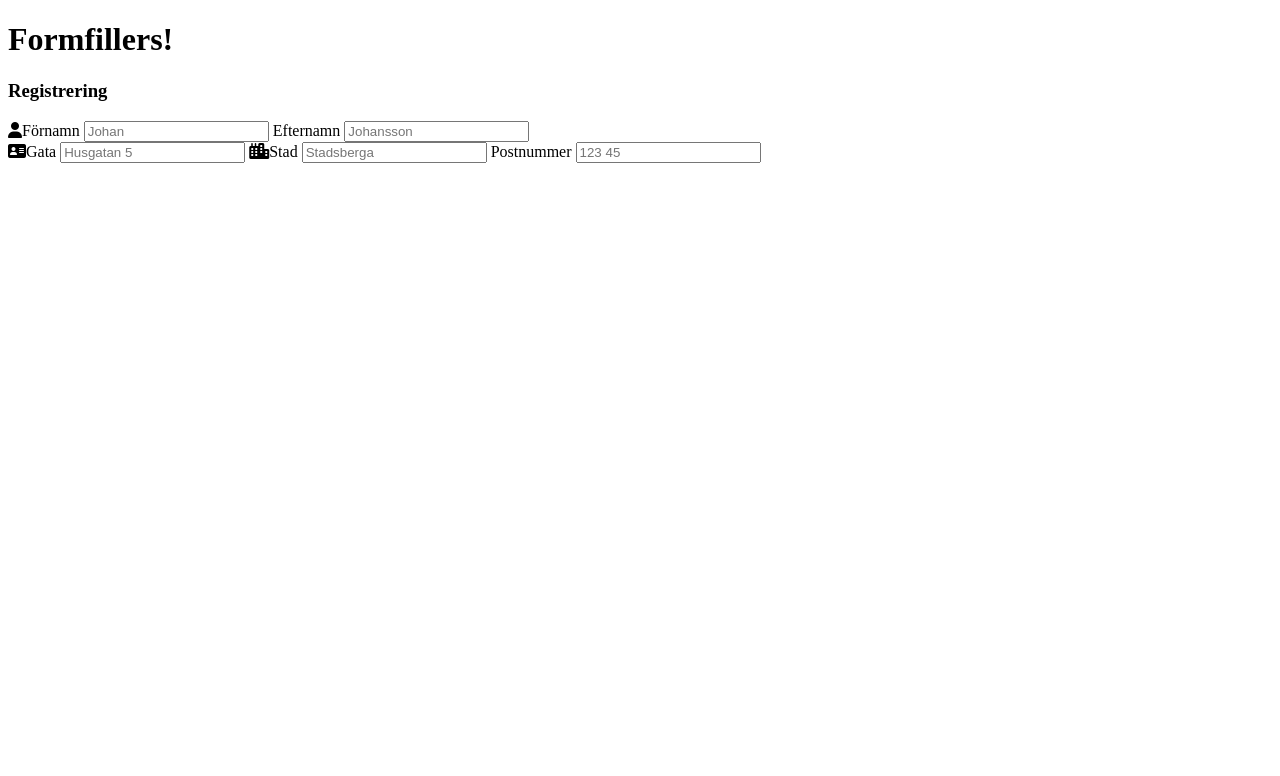
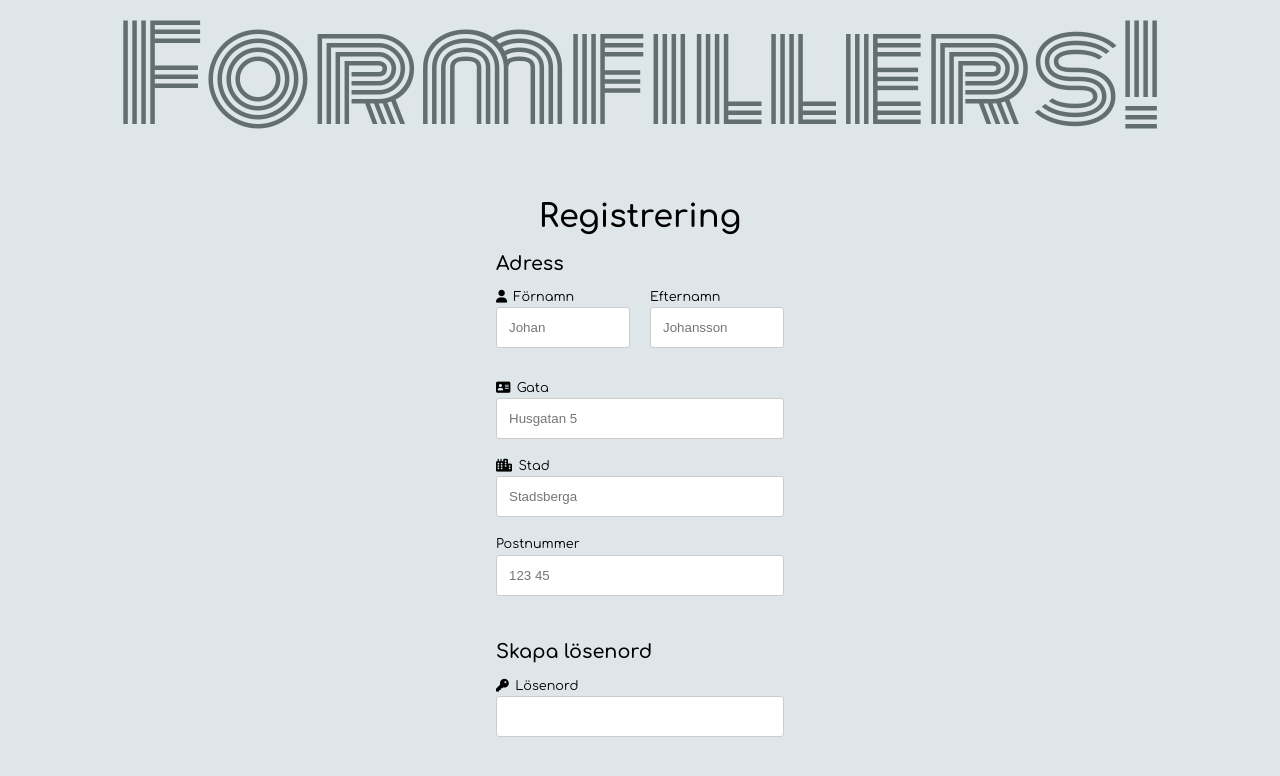
Before and after one commit to carljoeleriksson/form-practice, a plain HTML site: page index.html in a window 1280 px wide. Drawn offline with Linux system fonts and the light colour scheme.

Commit message:
Finished HTML & CSS for now

```diff
--- a/index.html
+++ b/index.html
@@ -12,12 +12,17 @@
 		<h1>Formfillers!</h1>
 		<form>
 			<section>
-				<h3>Registrering</h3>
+				<h2>Registrering</h2>
+				<h3>Adress</h3>
 				<article class="form-control row">
-					<label for="firstname"><i class="fas fa-user"></i>Förnamn</label>
-					<input type="text" name="firstname" id="firstname" placeholder="Johan" required>
-					<label for="lastname">Efternamn</label>
-					<input type="text" name="lastname" id="lastname" placeholder="Johansson" required>
+					<div class="col-50">
+						<label for="firstname"><i class="fas fa-user"></i>Förnamn</label>
+						<input type="text" name="firstname" id="firstname" placeholder="Johan" required>
+					</div>
+					<div class="col-50">
+						<label for="lastname">Efternamn</label>
+						<input type="text" name="lastname" id="lastname" placeholder="Johansson" required>
+					</div>
 				</article>
 				<article class="form-control col">
 					<label for="adr"><i class="fas fa-address-card"></i>Gata</label>
@@ -28,6 +33,13 @@
 					<input type="text" name="zip" id="zip" placeholder="123 45" required>
 				</article>
 			</section>
+			<section>
+				<h3>Skapa lösenord</h3>
+				<article class="form-control col">
+					<label for="pwd"><i class="fas fa-key"></i>Lösenord</label>
+					<input type="password" name="pwd" id="pwd" required>
+				</article>
+			</section>
 		</form>
 	</main>
 </body>
--- a/style.css
+++ b/style.css
@@ -0,0 +1,91 @@
+@import url('https://fonts.googleapis.com/css2?family=Comfortaa:wght@300;400;500;600&family=Monoton&display=swap');
+
+body {
+	background-color: #dfe6e9;
+	margin:0;
+	display: flex;
+	justify-content: center;
+	align-items: flex-start;
+	height: 100vh;
+	font-family: 'Comfortaa', cursive;
+}
+
+main form {
+	display: flex;
+	justify-content: center;
+	align-items: center;
+	flex-direction: column;
+}
+
+main h1 {
+	font-family: 'Monoton', cursive;
+	font-size: 8rem;
+	font-weight: 300;
+	color: #636e72;
+	margin: 20px 0 40px 0;
+	line-height: 7rem;
+
+}
+
+main form h2{
+	margin-bottom: 0;
+	font-size:2rem;
+}
+
+main form h3{
+	margin-bottom: 10px;
+	font-size:1.2rem;
+	align-self: flex-start;
+}
+
+main form section {
+	display: inherit;
+	justify-content: center;
+	align-items: center;
+	flex-direction: column;
+	width: 18rem;
+}
+
+.col {
+	flex-direction: column;
+}
+
+.col-50 {
+	width: 50%;
+}
+.col-50:nth-child(even) {
+	margin-left: 20px;
+  }
+
+.row {
+	flex-direction: row;
+}
+
+form .form-control {
+	margin: 0.4rem 0;
+	display: flex;
+	width: 100%;
+}
+
+form .form-control label{
+	display: block;
+	font-size: 0.8rem;
+	margin-bottom: 0.2rem;
+}
+
+form .form-control label.inline {
+	display: inline;
+}
+
+input[type=text], input[type=password]{
+	width: 100%;
+	margin-bottom: 20px;
+	padding: 12px;
+	border: 1px solid #ccc;
+	border-radius: 3px;
+	box-sizing: border-box;
+  }
+
+  .fas {
+	  margin-right: 0.4rem;
+  }
```
